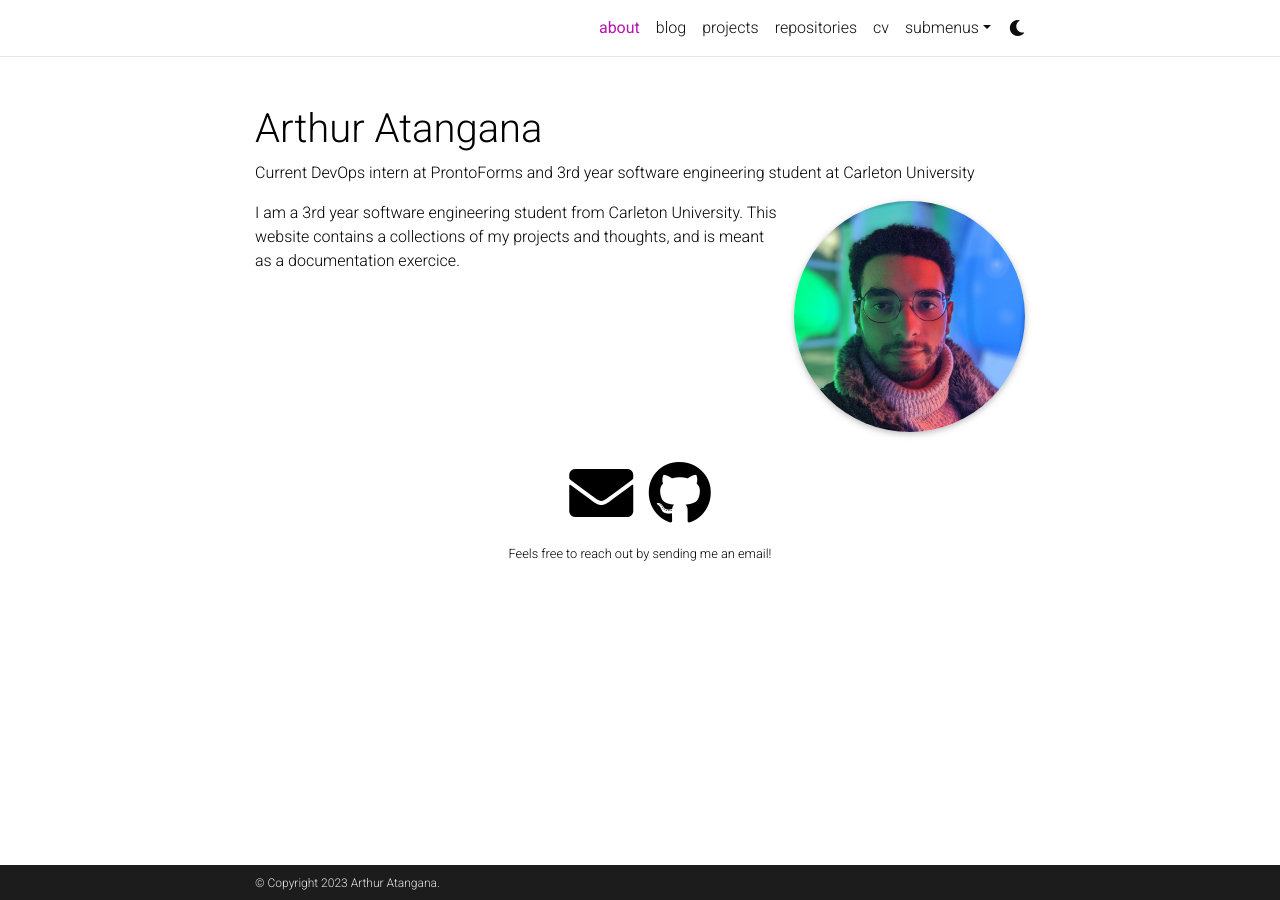
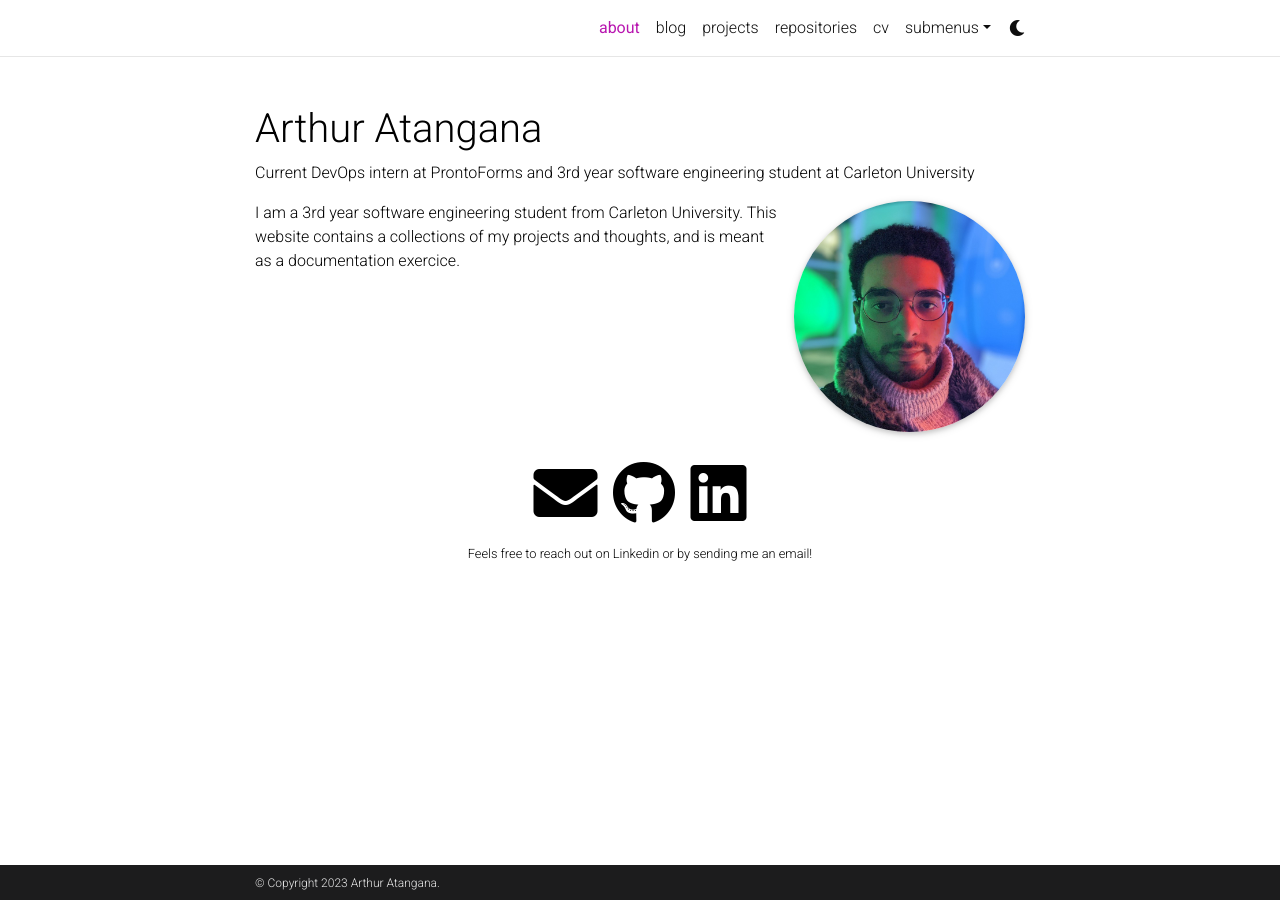
Before and after one commit to ArthurAtangana/ArthurAtangana.github.io, a Jekyll site: the page built from _pages/about.md, in a window 1280 px wide. Built offline with Jekyll 4.4.1, drawn with Linux system fonts in a browser that asks for light colours; full-size pictures stand in for the smaller copies a plugin makes; comment, search, counter and statistics services are not loaded; a style sheet for code colours, icons or effects is not loaded.

Commit message:
added linkedin to about page

```diff
--- a/_config.yml
+++ b/_config.yml
@@ -75,7 +75,7 @@ github_username: ArthurAtangana # your GitHub user name
 gitlab_username: # your GitLab user name
 twitter_username: # your Twitter handle
 mastodon_username: # your mastodon instance+username in the format instance.tld/@username
-linkedin_username: # your LinkedIn user name
+linkedin_username: ArthurAtangana # your LinkedIn user name
 telegram_username: # your Telegram user name
 scholar_userid: # your Google Scholar ID
 semanticscholar_id: # your Semantic Scholar ID
@@ -104,7 +104,7 @@ youtube_id: # your youtube channel id (youtube.com/@<youtube_id>)
 discord_id: # your discord id (18-digit unique numerical identifier)
 
 contact_note: >
-  Feels free to reach out by sending me an email!
+  Feels free to reach out on Linkedin or by sending me an email!
 
 # -----------------------------------------------------------------------------
 # Analytics and search engine verification
```
